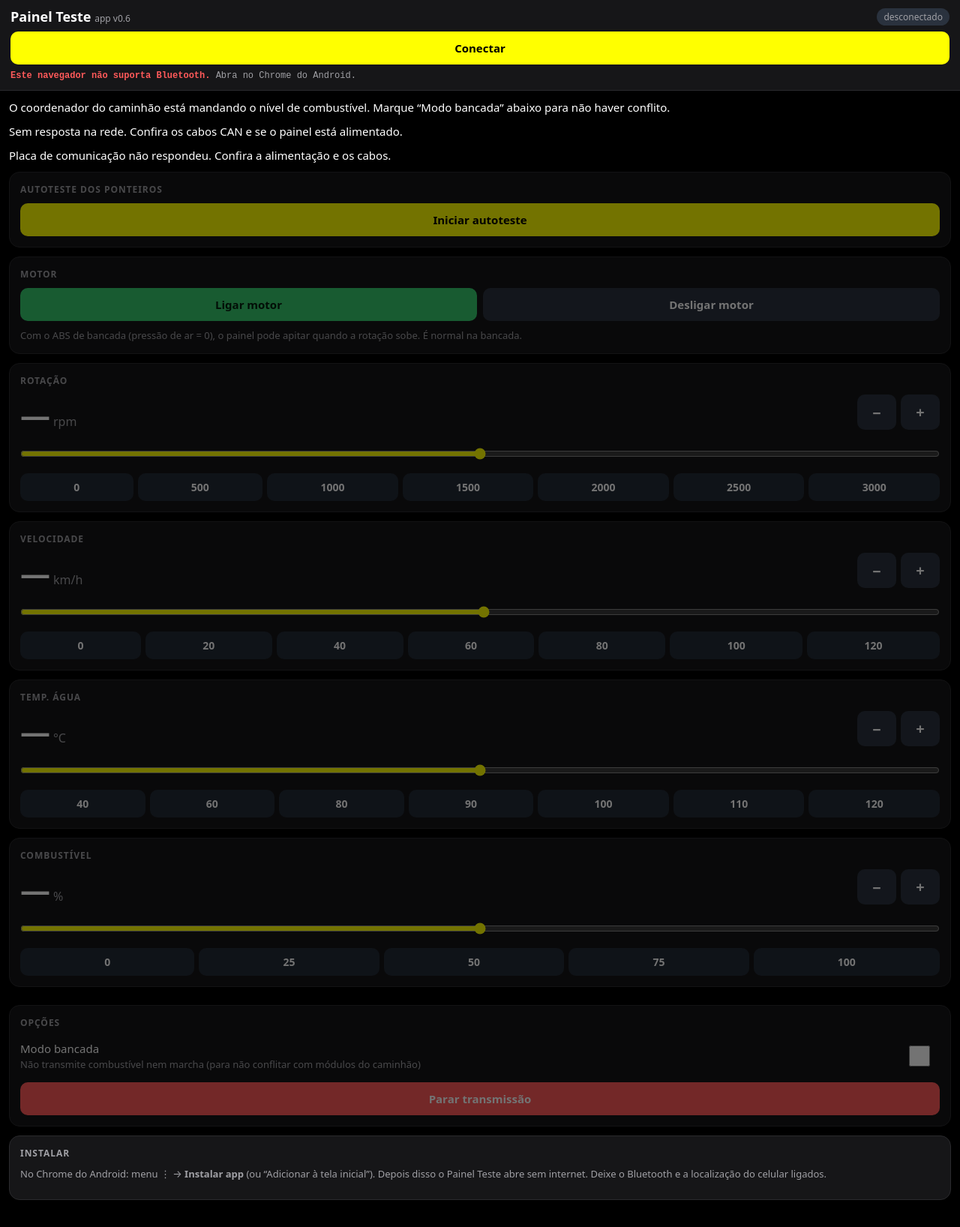
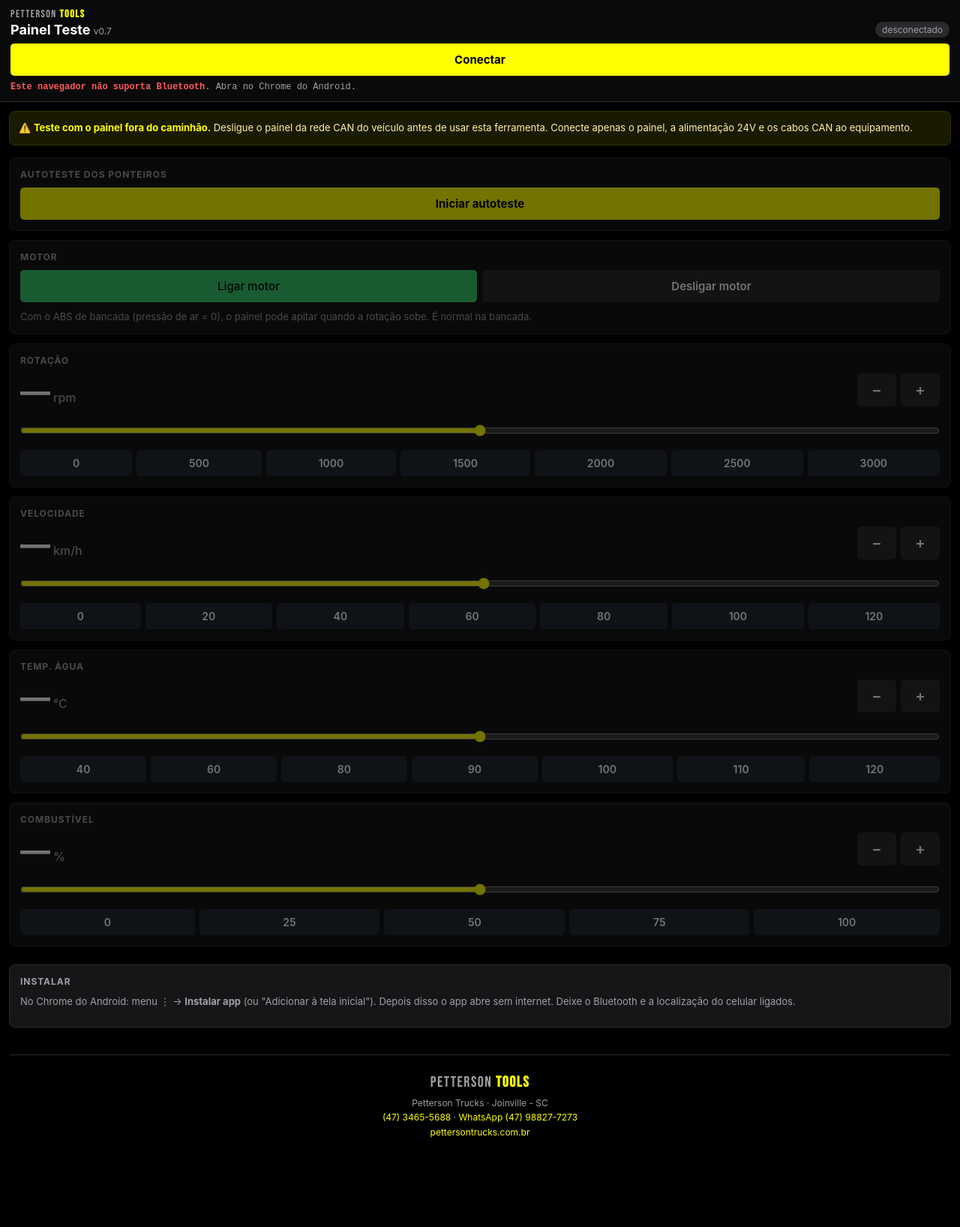
Before and after one commit to Amarildo-Cunha/Painel-teste, a plain HTML site: page index.html in a window 1280 px wide. Shown: the whole page at 75% size. After the commit the page ends 1555 px from the top, so only its background shows below. Drawn offline with Linux system fonts and the light colour scheme.

Commit message:
v0.7: Petterson Tools branding, painel sozinho, combustível sempre ativo
App:
- Cabeçalho e rodapé Petterson Tools com dados de contato
- Fonte Bebas Neue nos títulos, cores do design system
- Aviso: "teste com painel fora do caminhão"
- Botão autoteste muda para "Desligar autoteste" quando rodando
- Removidos: alerta COO, Modo bancada, Parar transmissão, busca SA
- Status simplificado (sem TEC, RX, termos técnicos)

Firmware v0.7 (compilar separadamente):
- DD FEFC (combustível) sempre enviado — sem flag coo
- ETC2 (marcha) também sempre enviado — teste com painel sozinho
- BLE nome "PT Painel Teste"
- Boot: "Petterson Tools · PT Painel Teste v0.7 (PT-SIM-01)"

Co-Authored-By: Claude Opus 4.6 <noreply@anthropic.com>
Claude-Session: https://claude.ai/code/session_01HKpcc3cxb84rrAqUD53wsw

```diff
--- a/index.html
+++ b/index.html
@@ -3,28 +3,34 @@
 <head>
 <meta charset="utf-8">
 <meta name="viewport" content="width=device-width,initial-scale=1,viewport-fit=cover">
-<meta name="theme-color" content="#0f1318">
-<title>Painel Teste</title>
+<meta name="theme-color" content="#000000">
+<title>PT Painel Teste — Petterson Tools</title>
 <link rel="manifest" href="manifest.webmanifest">
 <link rel="icon" href="icon-192.png">
+<link rel="preconnect" href="https://fonts.googleapis.com">
+<link href="https://fonts.googleapis.com/css2?family=Bebas+Neue&display=swap" rel="stylesheet">
 <style>
 :root{--bg:#000000;--card:#161618;--line:#2a2a2d;--tx:#ffffff;--mut:#a0a0a5;--ac:#ffff00;--ac-hover:#fff2a8;--ac-ink:#000000;--ok:#36c96e;--warn:#ff9f1a;--bad:#ff5a5a;--info:#4da3ff}
 *{box-sizing:border-box;-webkit-tap-highlight-color:transparent}
-body{margin:0;background:var(--bg);color:var(--tx);font:15px system-ui,-apple-system,Roboto,sans-serif;padding-bottom:24px}
-header{position:sticky;top:0;z-index:5;background:var(--card);padding:10px 14px;border-bottom:1px solid var(--line)}
+body{margin:0;background:var(--bg);color:var(--tx);font:15px Inter,system-ui,-apple-system,Roboto,sans-serif;padding-bottom:24px}
+header{position:sticky;top:0;z-index:5;background:#0b0b0cf2;padding:10px 14px;border-bottom:1px solid var(--line);backdrop-filter:blur(10px)}
+.brand{font-family:'Bebas Neue',sans-serif;font-size:14px;letter-spacing:1.5px;color:var(--mut);margin-bottom:2px}
+.brand b{color:var(--ac)}
 .top{display:flex;align-items:center;gap:10px}
-h1{font-size:18px;margin:0;flex:1}
+h1{font-size:18px;margin:0;flex:1;font-weight:700}
 h1 small{font-size:12px;color:var(--mut);font-weight:400}
-.pill{font-size:12px;padding:3px 9px;border-radius:99px;background:#2a323e;color:var(--mut);white-space:nowrap}
+.pill{font-size:12px;padding:3px 9px;border-radius:99px;background:#2a2a2d;color:var(--mut);white-space:nowrap}
 .pill.ok{background:#173a26;color:var(--ok)}.pill.bad{background:#3d1b1b;color:var(--bad)}
 .st{font:12px ui-monospace,monospace;color:var(--mut);margin-top:6px;line-height:1.5}
 .st b.ok{color:var(--ok)}.st b.bad{color:var(--bad)}.st b.warn{color:var(--warn)}
 main{padding:12px;display:grid;gap:12px}
-.c{background:var(--card);border-radius:14px;padding:14px;border:1px solid var(--line)}
+.c{background:var(--card);border-radius:8px;padding:14px;border:1px solid var(--line)}
 .c h2{font-size:12px;margin:0 0 10px;color:var(--mut);text-transform:uppercase;letter-spacing:.08em;display:flex;justify-content:space-between}
-button{font:inherit;font-weight:600;border:0;border-radius:10px;padding:12px 14px;background:#2a323e;color:var(--tx);touch-action:manipulation}
+button{font:inherit;font-weight:600;border:0;border-radius:5px;padding:12px 14px;background:#2a2a2d;color:var(--tx);touch-action:manipulation}
 button:active{filter:brightness(1.3)}
-button.pri{background:var(--ac);color:var(--ac-ink)}button.bad{background:var(--bad);color:#fff}button.ok{background:var(--ok);color:#06210f}
+button.pri{background:var(--ac);color:var(--ac-ink);font-weight:700}
+button.bad{background:var(--bad);color:#fff}
+button.ok{background:var(--ok);color:#06210f}
 button:disabled{opacity:.4}
 .row{display:flex;gap:8px;flex-wrap:wrap}.row>button{flex:1}
 .big{font-size:40px;font-weight:700;font-variant-numeric:tabular-nums;line-height:1}
@@ -33,28 +39,34 @@ button:disabled{opacity:.4}
 .step{display:flex;gap:6px}.step button{width:52px;padding:10px 0;font-size:20px}
 input[type=range]{width:100%;height:36px;accent-color:var(--ac);margin:4px 0 8px}
 .chips{display:flex;gap:6px;flex-wrap:wrap}.chips button{flex:1 0 auto;min-width:52px;padding:9px 6px;font-size:14px;background:#222a35}
-.alert{border-radius:10px;padding:10px 12px;font-size:14px;display:none}
-.alert.show{display:block}.alert.w{background:#3a2e10;color:#ffd77a}.alert.e{background:#3d1b1b;color:#ffb3b3}
+.alert{border-radius:8px;padding:10px 12px;font-size:14px;display:none}
+.alert.show{display:block}.alert.e{background:#3d1b1b;color:#ffb3b3}
 .auto{display:none;margin-top:12px}.auto.show{display:block}
 .fase{font-size:22px;font-weight:700;margin-bottom:6px}
-.bar{height:8px;background:#2a323e;border-radius:9px;overflow:hidden;margin-bottom:12px}.bar i{display:block;height:100%;background:var(--ac);width:0;transition:width .3s}
+.bar{height:8px;background:#2a2a2d;border-radius:9px;overflow:hidden;margin-bottom:12px}.bar i{display:block;height:100%;background:var(--ac);width:0;transition:width .3s}
 .exp{display:grid;grid-template-columns:1fr 1fr;gap:8px}
-.exp div{background:#11161d;border-radius:10px;padding:10px}
+.exp div{background:#0b0b0c;border-radius:8px;padding:10px}
 .exp b{display:block;font-size:26px;font-variant-numeric:tabular-nums}
 .exp small{color:var(--mut)}
 .seq{font-size:12px;color:var(--mut);margin-top:8px}
-.sw{display:flex;align-items:center;justify-content:space-between;gap:10px;padding:6px 0}
-.sw input{width:48px;height:28px;accent-color:var(--ok)}
-select{font:inherit;font-weight:600;border:0;border-radius:10px;padding:12px;background:#2a323e;color:var(--tx);flex:1}
 .hint{font-size:13px;color:var(--mut);line-height:1.45}
 .off main .ctl{opacity:.45;pointer-events:none}
 #conn{min-width:120px}
+.aviso-bancada{background:#1a1a00;border:1px solid #333300;border-radius:8px;padding:12px;font-size:13px;color:var(--ac-hover);line-height:1.5;margin-bottom:4px}
+.aviso-bancada b{color:var(--ac)}
+footer{text-align:center;padding:24px 14px 12px;border-top:1px solid var(--line);margin:24px 12px 0}
+footer .ft-brand{font-family:'Bebas Neue',sans-serif;font-size:20px;letter-spacing:1.5px;color:var(--mut)}
+footer .ft-brand b{color:var(--ac)}
+footer .ft-info{font-size:12px;color:var(--mut);margin-top:6px;line-height:1.6}
+footer a{color:var(--ac);text-decoration:none}
+footer a:hover{color:var(--ac-hover)}
 </style>
 </head>
 <body class="off">
 <header>
+  <div class="brand">PETTERSON <b>TOOLS</b></div>
   <div class="top">
-    <h1>Painel Teste <small id="ver">app v0.6</small></h1>
+    <h1>Painel Teste <small id="ver">v0.7</small></h1>
     <span id="pill" class="pill">desconectado</span>
   </div>
   <div class="row" style="margin-top:8px"><button id="conn" class="pri">Conectar</button></div>
@@ -62,9 +74,10 @@ select{font:inherit;font-weight:600;border:0;border-radius:10px;padding:12px;bac
 </header>
 
 <main>
-  <div id=”aCoo” class=”alert w”>O coordenador do caminhão está mandando o nível de combustível. Marque “Modo bancada” abaixo para não haver conflito.</div>
-  <div id=”aAck” class=”alert e”>Sem resposta na rede. Confira os cabos CAN e se o painel está alimentado.</div>
-  <div id=”aMcp” class=”alert e”>Placa de comunicação não respondeu. Confira a alimentação e os cabos.</div>
+  <div class="aviso-bancada">⚠️ <b>Teste com o painel fora do caminhão.</b> Desligue o painel da rede CAN do veículo antes de usar esta ferramenta. Conecte apenas o painel, a alimentação 24V e os cabos CAN ao equipamento.</div>
+
+  <div id="aAck" class="alert e">Sem resposta na rede. Confira os cabos CAN e se o painel está alimentado.</div>
+  <div id="aMcp" class="alert e">Placa de comunicação não respondeu. Confira a alimentação e os cabos.</div>
 
   <div class="c ctl">
     <h2>Autoteste dos ponteiros</h2>
@@ -90,18 +103,21 @@ select{font:inherit;font-weight:600;border:0;border-radius:10px;padding:12px;bac
 
   <div id="gauges"></div>
 
-  <div class="c ctl">
-    <h2>Opções</h2>
-    <label class="sw"><span>Modo bancada<br><span class="hint">Não transmite combustível nem marcha (para não conflitar com módulos do caminhão)</span></span><input type="checkbox" id="cCoo"></label>
-    <div class="row" style="margin-top:8px"><button id="bTx" class="bad">Parar transmissão</button></div>
-  </div>
-
   <div class="c">
     <h2>Instalar</h2>
-    <p class="hint" style="margin:0">No Chrome do Android: menu ⋮ → <b>Instalar app</b> (ou “Adicionar à tela inicial”). Depois disso o Painel Teste abre sem internet. Deixe o Bluetooth e a localização do celular ligados.</p>
+    <p class="hint" style="margin:0">No Chrome do Android: menu ⋮ → <b>Instalar app</b> (ou "Adicionar à tela inicial"). Depois disso o app abre sem internet. Deixe o Bluetooth e a localização do celular ligados.</p>
     <div class="row" style="margin-top:10px"><button id="bInst" style="display:none">Instalar agora</button></div>
   </div>
 </main>
+
+<footer>
+  <div class="ft-brand">PETTERSON <b>TOOLS</b></div>
+  <div class="ft-info">
+    Petterson Trucks · Joinville - SC<br>
+    <a href="tel:+554734655688">(47) 3465-5688</a> · <a href="https://wa.me/5547988277273">WhatsApp (47) 98827-7273</a><br>
+    <a href="https://pettersontrucks.com.br">pettersontrucks.com.br</a>
+  </div>
+</footer>
 
 <script>
 const SVC='6e7a0001-5c1d-4b6e-9a3f-2b1e0c0a7e01',CMD='6e7a0002-5c1d-4b6e-9a3f-2b1e0c0a7e01',STA='6e7a0003-5c1d-4b6e-9a3f-2b1e0c0a7e01';
@@ -134,7 +150,6 @@ G.forEach(g=>{
     r.value=v;mostra(g,v);envia(g.k,v,true)});
   d.querySelectorAll('[data-v]').forEach(b=>b.onclick=()=>{r.value=b.dataset.v;mostra(g,+b.dataset.v);envia(g.k,b.dataset.v,true)});
 });
-// Fuel SA é fixo no padrão (27), sem seletor na interface
 function mostra(g,v){$('#v_'+g.k).innerHTML=`${Math.round(v)}<span>${g.un}</span>`}
 
 // ---------- fila de escrita BLE (uma operação GATT por vez) ----------
@@ -150,13 +165,13 @@ $('#conn').onclick=async()=>{
   if(dev&&dev.gatt.connected){querDesc=true;dev.gatt.disconnect();return}
   if(!navigator.bluetooth){alert('Este navegador não suporta Bluetooth. Use o Chrome do Android.');return}
   try{
-    dev=await navigator.bluetooth.requestDevice({filters:[{services:[SVC]}]});
+    dev=await navigator.bluetooth.requestDevice({filters:[{services:[SVC]},{namePrefix:'PT '},{namePrefix:'Painel'}]});
     dev.addEventListener('gattserverdisconnected',caiu);
     await liga();
   }catch(e){if(e.name!=='NotFoundError')status('Erro: '+e.message)}
 };
 async function liga(){
-  status('Conectando a '+(dev.name||'equipamento')+'…');
+  status('Conectando…');
   const srv=await dev.gatt.connect();
   const s=await srv.getPrimaryService(SVC);
   cCmd=await s.getCharacteristic(CMD);cSta=await s.getCharacteristic(STA);
@@ -187,20 +202,16 @@ async function le(){
 }
 
 function atualiza(){
-  $('#ver').textContent='app v0.6 · fw '+st.v;
+  $('#ver').textContent='v0.7 · fw '+st.v;
   const pn=st.pn<0?'<b class="bad">não detectado</b>':st.pn<3?'<b class="ok">OK</b>':`<b class="warn">sem resposta há ${st.pn}s</b>`;
-  status(`Placa <b class="${st.m?'ok':'bad'}">${st.m?'OK':'FALHA'}</b> · Painel ${pn} · Envio ${st.tx?st.n+' msgs':'<b class="warn">parado</b>'}${st.d?` · perdidos ${st.d}`:''} · Recebidos ${st.rx}`);
-  $('#aCoo').classList.toggle('show',!!st.cf&&!st.coo);
+  status(`Placa <b class="${st.m?'ok':'bad'}">${st.m?'OK':'FALHA'}</b> · Painel ${pn} · Envio ${st.tx?st.n+' msgs':'<b class="warn">parado</b>'}${st.d?` · perdidos ${st.d}`:''}`);
   $('#aAck').classList.toggle('show',st.tec>127);
   $('#aMcp').classList.toggle('show',!st.m);
   G.forEach(g=>{const r=$('#r_'+g.k);if(document.activeElement!==r&&!pend.has(g.k)){r.value=st[g.k];mostra(g,st[g.k])}});
   $('#bOn').className=st.eng?'ok':'';$('#bOff').className=st.eng?'':'bad';
-  $('#cCoo').checked=!!st.coo;
-  // SA do combustível fixo, sem controle na interface
-  $('#bTx').textContent=st.tx?'Parar transmissão':'Retomar transmissão';$('#bTx').className=st.tx?'bad':'ok';
   const rodando=st.a>=0;
   $('#auto').classList.toggle('show',rodando);
-  $('#bAuto').textContent=rodando?'Parar autoteste':'Iniciar autoteste';$('#bAuto').className=rodando?'bad':'pri';
+  $('#bAuto').textContent=rodando?'Desligar autoteste':'Iniciar autoteste';$('#bAuto').className=rodando?'bad':'pri';
   document.querySelectorAll('#gauges .ctl').forEach(e=>e.style.opacity=rodando?.45:'');
   if(rodando){
     $('#fase').textContent=FASES[st.a]||'—';
@@ -216,8 +227,6 @@ function pill(t,c){const p=$('#pill');p.textContent=t;p.className='pill '+c}
 $('#bAuto').onclick=()=>envia('auto',st&&st.a>=0?0:1,true);
 $('#bOn').onclick=()=>envia('eng',1,true);
 $('#bOff').onclick=()=>envia('eng',0,true);
-$('#cCoo').onchange=e=>envia('coo',e.target.checked?1:0,true);
-$('#bTx').onclick=()=>envia('tx',st&&st.tx?0:1,true);
 
 // ---------- PWA ----------
 if('serviceWorker' in navigator)navigator.serviceWorker.register('sw.js');
--- a/sw.js
+++ b/sw.js
@@ -1,6 +1,6 @@
 // Painel Teste — service worker: guarda o app no celular para abrir sem internet.
 // Ao publicar uma versão nova do app, troque o nome do cache.
-const CACHE = 'painel-teste-v0.6.1';
+const CACHE = 'pt-painel-teste-v0.7';
 const ARQS = ['./', 'index.html', 'manifest.webmanifest', 'icon-192.png', 'icon-512.png', 'icon-maskable-512.png'];
 
 self.addEventListener('install', e => {
```
